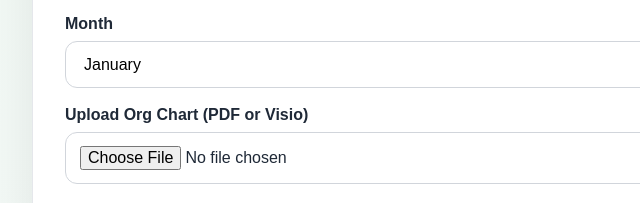
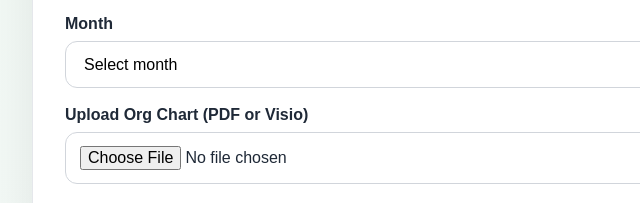
Before and after one commit to taylorcrown2026/Submisson-Form, a website: page index.html in a window 1280 px wide. Shown: the part 451-654 px from the top of the page, 248-888 px from the left. Drawn offline with Linux system fonts and the light colour scheme.

Commit message:
Add files via upload

```diff
--- a/index.html
+++ b/index.html
@@ -63,10 +63,19 @@
 
 <label>Month</label>
 <select name="month" required>
+  <option value="">Select month</option>
   <option>January</option>
   <option>February</option>
   <option>March</option>
-  ...
+  <option>April</option>
+  <option>May</option>
+  <option>June</option>
+  <option>July</option>
+  <option>August</option>
+  <option>September</option>
+  <option>October</option>
+  <option>November</option>
+  <option>December</option>
 </select>
 
 <label>Upload Org Chart (PDF or Visio)</label>
```
Also changed, not shown: server.js (+4 -4 lines).
